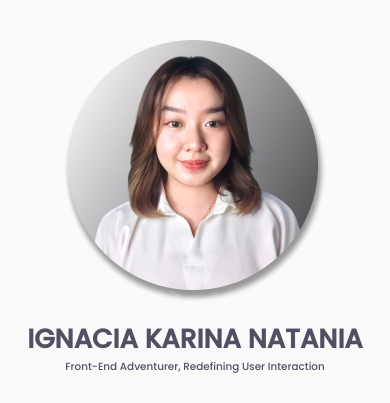
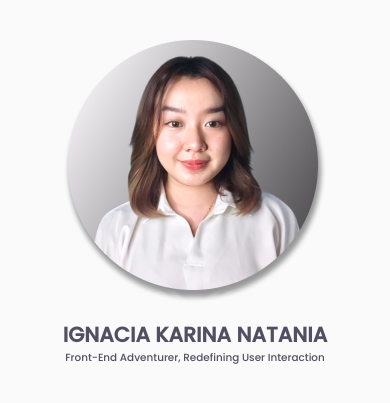
Before and after one commit to ignacccia/Website-Portofolio-Ignacia, a website: page index.html in a window 390 px wide. Shown: the part 73-476 px from the top of the page. Drawn offline with nearby package versions, Linux system fonts and the light colour scheme; files that its build step writes are made by us from their sources.

Commit message:
feat:home section

```diff
--- a/index.html
+++ b/index.html
@@ -73,7 +73,7 @@
             onmouseover="this.style.transform='scale(1.05)'" onmouseout="this.style.transform='scale(1)'">
             <img src="./dist/img/profpic1.png" alt="Profile Picture" class="pb-4 fade-in-cling-image" />
           </div>
-          <h1 class="font-extrabold text-2xl font-poppins md:text-5xl">
+          <h1 class="font-extrabold text-xl font-poppins md:text-5xl">
             IGNACIA KARINA NATANIA
           </h1>
           <div class="font-poppins text-sm md:text-lg">
```
